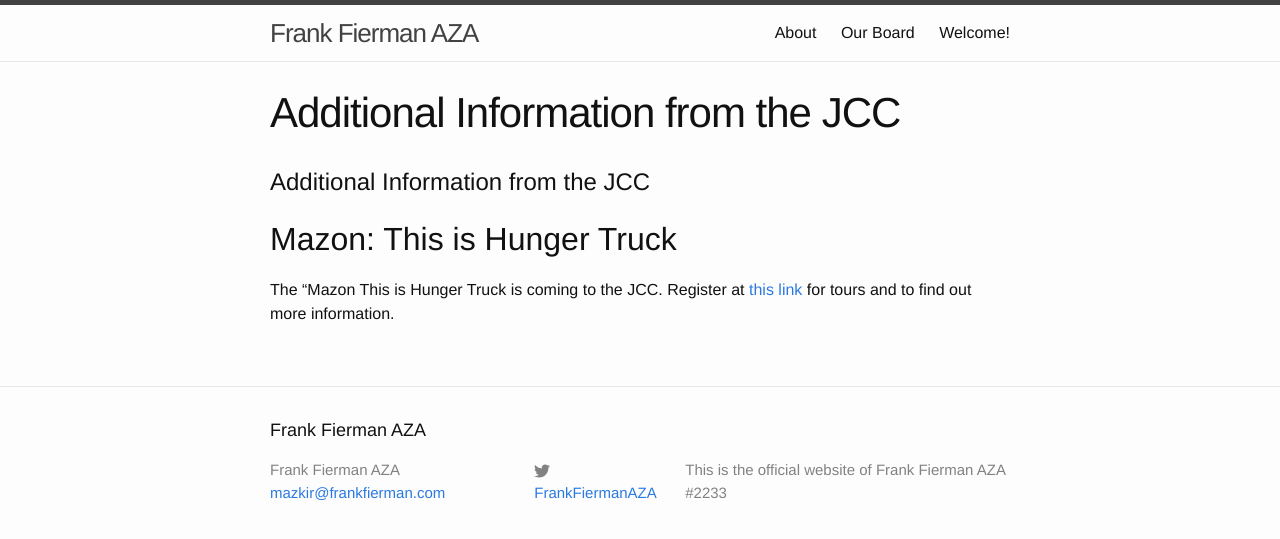
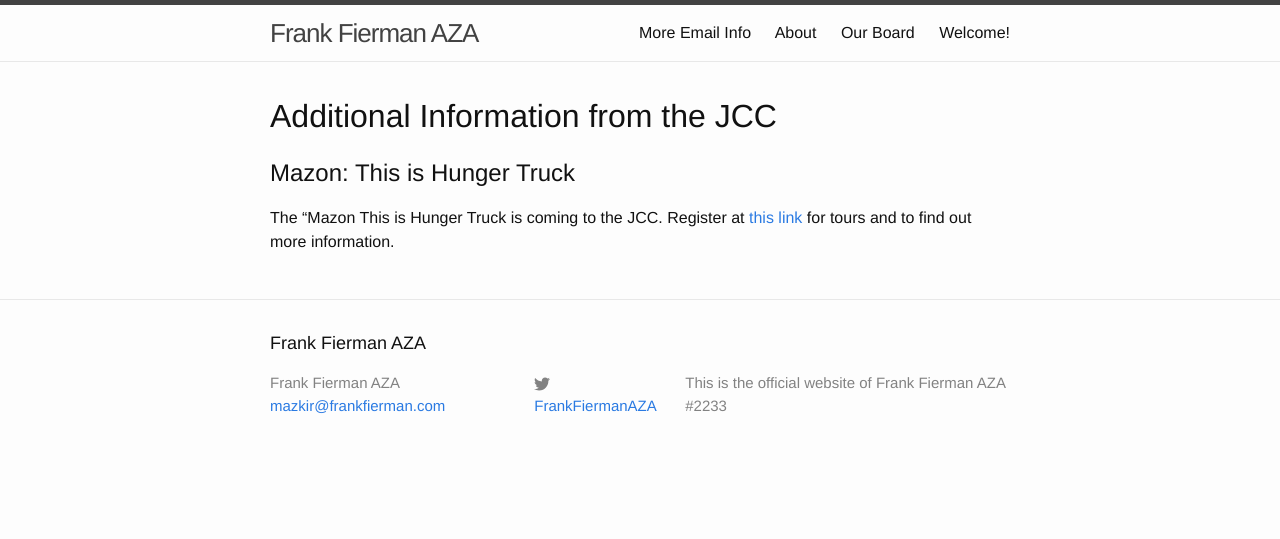
Before and after one commit to fiermanmazkir/fiermanmazkir.github.io, a Jekyll site: the page built from JCCNews/index.md, in a window 1280 px wide. Shown: the top 539 px of the page. Built offline with Jekyll 4.4.1, drawn with Linux system fonts in a browser that asks for light colours; our own code applies the rules of GitHub Pages for plain Markdown files.

```diff
--- a/JCCNews/index.md
+++ b/JCCNews/index.md
@@ -1,3 +1,14 @@
+---
+layout: default
+title: More Email Info
+showtitle:
+permalink: /JCCNews/
+theme: minima
+title_diff: true
+headbar: true
+---
+
+
 # Additional Information from the JCC
 
 ## Mazon: This is Hunger Truck
```
